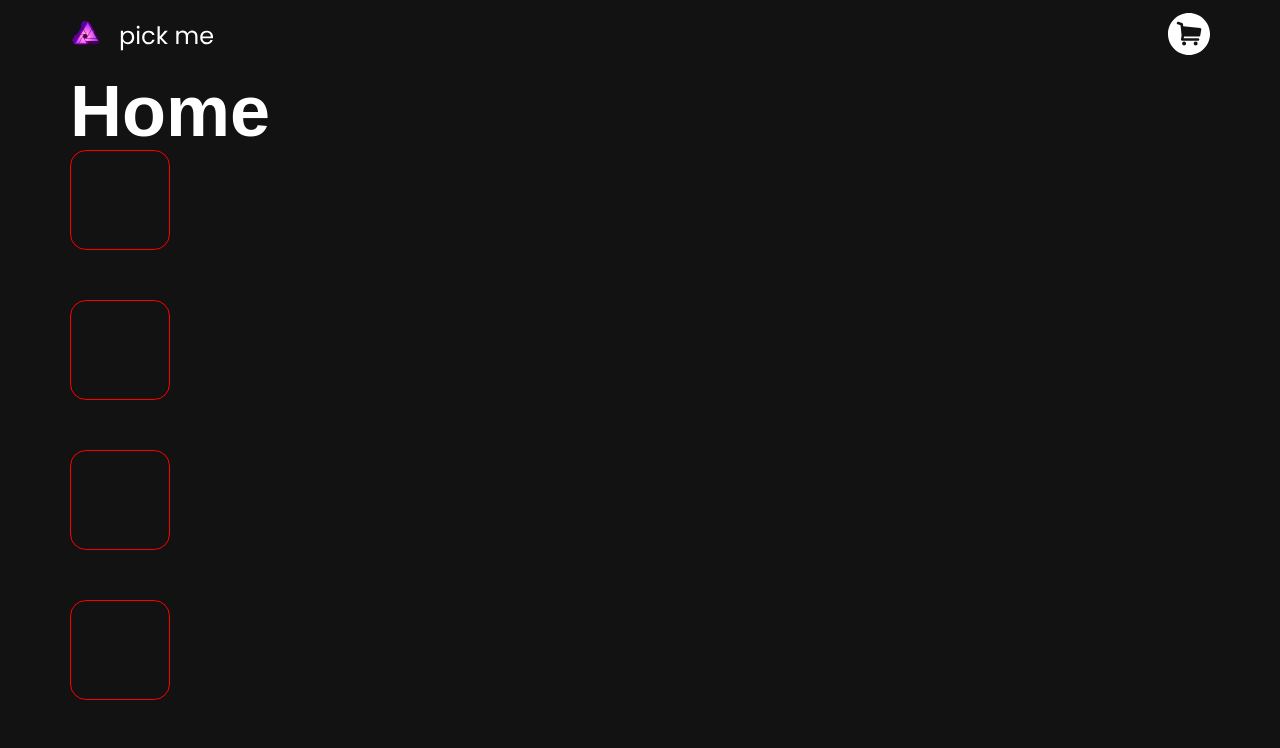
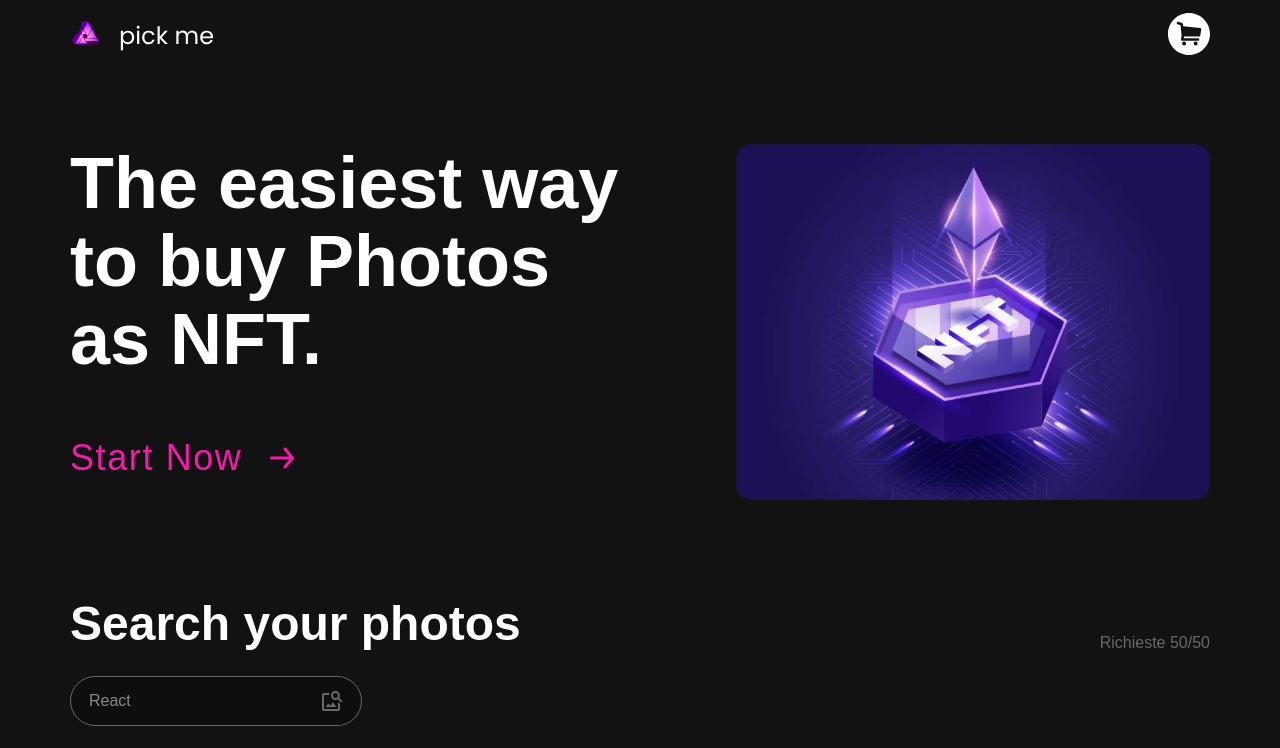
Before and after one commit to davidevignozzi/react-exercise-pick_me, a React (Create React App) app: page / in a window 1280 px wide. Shown: the top 748 px of the page. Built offline with nearby package versions, Linux system fonts and the light colour scheme.

Commit message:
Start Home

```diff
--- a/src/components/Footer.js
+++ b/src/components/Footer.js
@@ -16,7 +16,6 @@ const Footer = () => {
               align="start"
               height="100%"
               spacing="1rem"
-              ml="1rem"
             >
               <Box>Pick me</Box>
               <Box color="grey.600">Lorem ipsum dolor sit.</Box>
--- a/src/components/Hero.js
+++ b/src/components/Hero.js
@@ -1,11 +1,72 @@
-import React from "react";
-// import { Container, Button, Stack, Box } from "../components/styled";
-import { ReactComponent as RightIcon } from "../images/right-arrow.svg";
-import NftImage from "../images/nft-img.png";
-import styled from "styled-components";
+import React from 'react';
+import { Container, Button, Stack, Box } from '../components/styled';
+import { ReactComponent as RightIcon } from '../images/right-arrow.svg';
+import NftImage from '../images/nft-img.png';
+import styled from 'styled-components';
+
+const CustomButton = styled(Button)`
+  padding-left: 0px;
+  svg {
+    margin-left: 16px;
+    & > * {
+      fill: #f31caa;
+    }
+  }
+`;
+
+const CustomStack = styled(Stack)`
+  @media screen and (max-width: 767px) {
+    flex-direction: column;
+    & > * {
+      margin-left: 0px;
+      margin-top: 24px;
+    }
+  }
+`;
 
 const Hero = () => {
-  return <>Hero</>;
+  return (
+    <Container size="xl" mt={['24px', '72px']}>
+      <CustomStack spacing="118px">
+        <Stack
+          direction="column"
+          align="start"
+          spacing="48px"
+          flex="1 1 auto"
+        >
+          <Box>
+            <h1>The easiest way to buy Photos as NFT.</h1>
+          </Box>
+          <CustomButton
+            variant="text"
+            size={['lg', 'xl']}
+            rightIcon={<RightIcon />}
+          >
+            Start Now
+          </CustomButton>
+        </Stack>
+        <Box
+          width="100%"
+          height="356px"
+          position="relative"
+          borderRadius="16px"
+          overflow="hidden"
+          display="flex"
+          style={{ transform: 'translateZ(0px)' }}
+        >
+          <img
+            src={NftImage}
+            alt="text"
+            style={{
+              position: 'absolute',
+              width: '100%',
+              height: '100%',
+            }}
+          />
+        </Box>
+      </CustomStack>
+    </Container>
+  );
 };
 
 export default Hero;
--- a/src/components/HomeBody.js
+++ b/src/components/HomeBody.js
@@ -1,10 +1,56 @@
-import React, { useState, useEffect } from "react";
-// import { Box, Button, Container, InputWrapper, Stack } from "./styled";
-import { ReactComponent as SearchIcon } from "../images/search-media.svg";
-import PhotoSection from "./Photo-Section";
-import Paginator from "./Paginator";
+import React, { useState, useEffect } from 'react';
+import {
+  Box,
+  Button,
+  Container,
+  InputWrapper,
+  Stack,
+} from './styled';
+import { ReactComponent as SearchIcon } from '../images/search-media.svg';
+import PhotoSection from './Photo-Section';
+import Paginator from './Paginator';
+
 const HomeBody = () => {
-  return <>Home Body</>;
+  return (
+    <Container size="fullwidth">
+      <Container mt="96px">
+        <Stack justify="space-between" align="end">
+          <h4>Search your photos</h4>
+          <p style={{ color: 'var(--grey-700' }}>Richieste 50/50</p>
+        </Stack>
+        <Box mt="24px">
+          <Stack
+            width="fit-content"
+            bg="grey.900"
+            borderRadius="100px"
+            border="1px solid"
+            borderColor={'grey.700'}
+            px="18px"
+            style={{ overflowX: 'hidden' }}
+          >
+            <InputWrapper
+              placeholder="Cerca una Foto"
+              border="none"
+              pl="0px"
+              value="React"
+              onChange={() => {
+                return;
+              }}
+            />
+
+            <Button
+              rightIcon={<SearchIcon />}
+              isLoading={false}
+              disabled={false}
+              variant="text"
+              iconColor="grey.700"
+              bg="grey.900"
+            />
+          </Stack>
+        </Box>
+      </Container>
+    </Container>
+  );
 };
 
 export default HomeBody;
--- a/src/components/styled/Stack.js
+++ b/src/components/styled/Stack.js
@@ -14,10 +14,10 @@ import { css } from 'styled-components';
 
 const StackWrapper = styled('div')(
   ({
-    childrendMarginTop,
-    childrendMarginBottom,
-    childrendMarginRight,
-    childrendMarginLeft,
+    childrenMarginTop,
+    childrenMarginBottom,
+    childrenMarginRight,
+    childrenMarginLeft,
     align,
     justify,
     direction,
@@ -27,13 +27,11 @@ const StackWrapper = styled('div')(
       alignItems: align,
       justifyContent: justify,
       flexDirection: direction,
-
-      // All children subsequent to all children
       '& > * + *': {
-        marginTop: childrendMarginTop,
-        marginBottom: childrendMarginBottom,
-        marginRight: childrendMarginRight,
-        marginLeft: childrendMarginLeft,
+        marginTop: childrenMarginTop,
+        marginBottom: childrenMarginBottom,
+        marginLeft: childrenMarginLeft,
+        marginRight: childrenMarginRight,
       },
     }),
   compose(flexbox, border, layout, color, space, position)
@@ -42,7 +40,7 @@ const StackWrapper = styled('div')(
 const Stack = ({
   align,
   justify,
-  direction,
+  direction = 'row',
   spacing,
   children,
   ...rest
@@ -50,15 +48,15 @@ const Stack = ({
   return (
     <StackWrapper
       {...rest}
+      childrenMarginTop={direction === 'column' ? spacing : 0}
+      childrenMarginBottom={
+        direction === 'column-reverse' ? spacing : 0
+      }
+      childrenMarginLeft={direction === 'row' ? spacing : 0}
+      childrenMarginRight={direction === 'row-reverse' ? spacing : 0}
       align={align}
       justify={justify}
       direction={direction}
-      childrendMarginTop={direction === 'column' ? spacing : 0}
-      childrendMarginBottom={
-        direction === 'column-reverse' ? spacing : 0
-      }
-      childrendMarginLeft={direction === 'row' ? spacing : 0}
-      childrendMarginRight={direction === 'row-reverse' ? spacing : 0}
     >
       {children}
     </StackWrapper>
--- a/src/screen/home-screen.js
+++ b/src/screen/home-screen.js
@@ -1,4 +1,6 @@
 import React from 'react';
+import Hero from '../components/Hero';
+import HomeBody from '../components/HomeBody';
 import Layout from '../components/layout';
 import {
   Box,
@@ -12,63 +14,9 @@ import {
 const HomePage = () => {
   return (
     <Layout>
-      <Container>
-        <h1>Home</h1>
-        <Stack spacing="50px" direction="column">
-          <Box
-            width="100px"
-            height="100px"
-            border="1px solid"
-            borderColor="red"
-            borderRadius="16px"
-          ></Box>
-          <Box
-            width="100px"
-            height="100px"
-            border="1px solid"
-            borderColor="red"
-            borderRadius="16px"
-          ></Box>
-          <Box
-            width="100px"
-            height="100px"
-            border="1px solid"
-            borderColor="red"
-            borderRadius="16px"
-          ></Box>
-          <Box
-            width="100px"
-            height="100px"
-            border="1px solid"
-            borderColor="red"
-            borderRadius="16px"
-          ></Box>
-          <Box
-            width="100px"
-            height="100px"
-            border="1px solid"
-            borderColor="red"
-            borderRadius="16px"
-          ></Box>
-        </Stack>
-        <Box my="96px">
-          <InputWrapper placeholder="text" />
-        </Box>
-        <Skeleton width="300px" height="300px" />
-        <Stack spacing="24px" mt="96px">
-          <Button size="xl" variant="contained">
-            Contained
-          </Button>
-          <Button size="md" variant="outlined">
-            Outlined
-          </Button>
-          <Button size="sm" variant="text">
-            Text
-          </Button>
-          <Button size="xl" variant="disabled">
-            Disabled
-          </Button>
-        </Stack>
+      <Container size="fullwidth">
+        <Hero />
+        <HomeBody />
       </Container>
     </Layout>
   );
```
